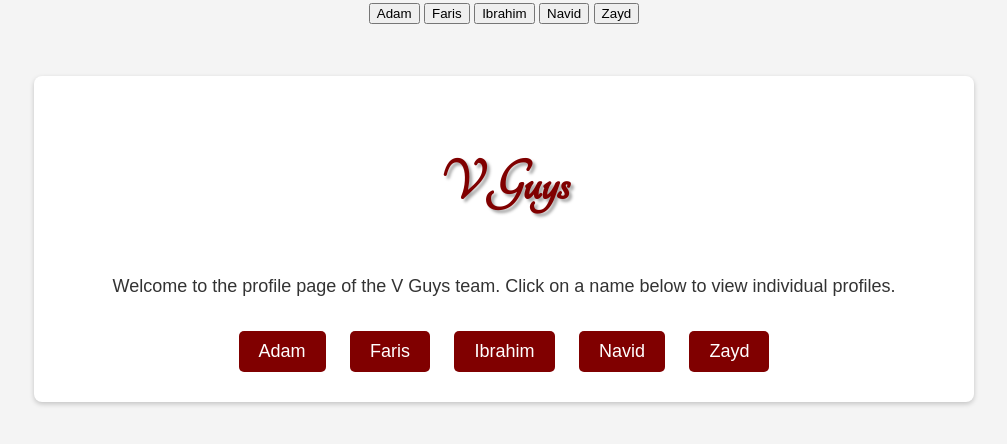
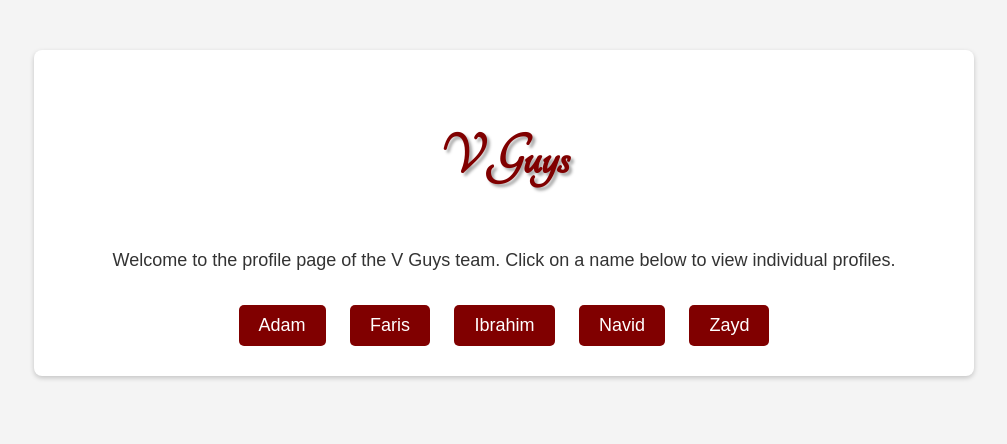
Before and after one commit to Faris-AlSafi/Assignment-Portfolio, a website: page assignments/assignment-2-VGuys-Resumes/index.html in a window 1280 px wide. Shown: the whole page, without its empty margins (136-1143 px from the left). Drawn offline with Linux system fonts and the light colour scheme.

Commit message:
Update index.html
Fixed duplicate button issue in index.html

```diff
--- a/assignments/assignment-2-VGuys-Resumes/index.html
+++ b/assignments/assignment-2-VGuys-Resumes/index.html
@@ -1,8 +1,3 @@
-<button onclick="location.href='static/adam/index.html'">Adam</button>
-<button onclick="location.href='static/faris/index.html'">Faris</button>
-<button onclick="location.href='static/ibrahim/index.html'">Ibrahim</button>
-<button onclick="location.href='static/navid/index.html'">Navid</button>
-<button onclick="location.href='static/zayd/index.html'">Zayd</button>
 <!DOCTYPE html>
 <html lang="en">
 <head>
@@ -20,11 +15,11 @@
         </header>
 
         <section class="buttons">
-            <button onclick="location.href='adam/index.html'">Adam</button>
-            <button onclick="location.href='faris/index.html'">Faris</button>
-            <button onclick="location.href='ibrahim/index.html'">Ibrahim</button>
-            <button onclick="location.href='navid/index.html'">Navid</button>
-            <button onclick="location.href='zayd/index.html'">Zayd</button>
+            <button onclick="location.href='static/adam/index.html'">Adam</button>
+            <button onclick="location.href='static/faris/index.html'">Faris</button>
+            <button onclick="location.href='static/ibrahim/index.html'">Ibrahim</button>
+            <button onclick="location.href='static/navid/index.html'">Navid</button>
+            <button onclick="location.href='static/zayd/index.html'">Zayd</button>
         </section>
     </div>
 </body>
```
